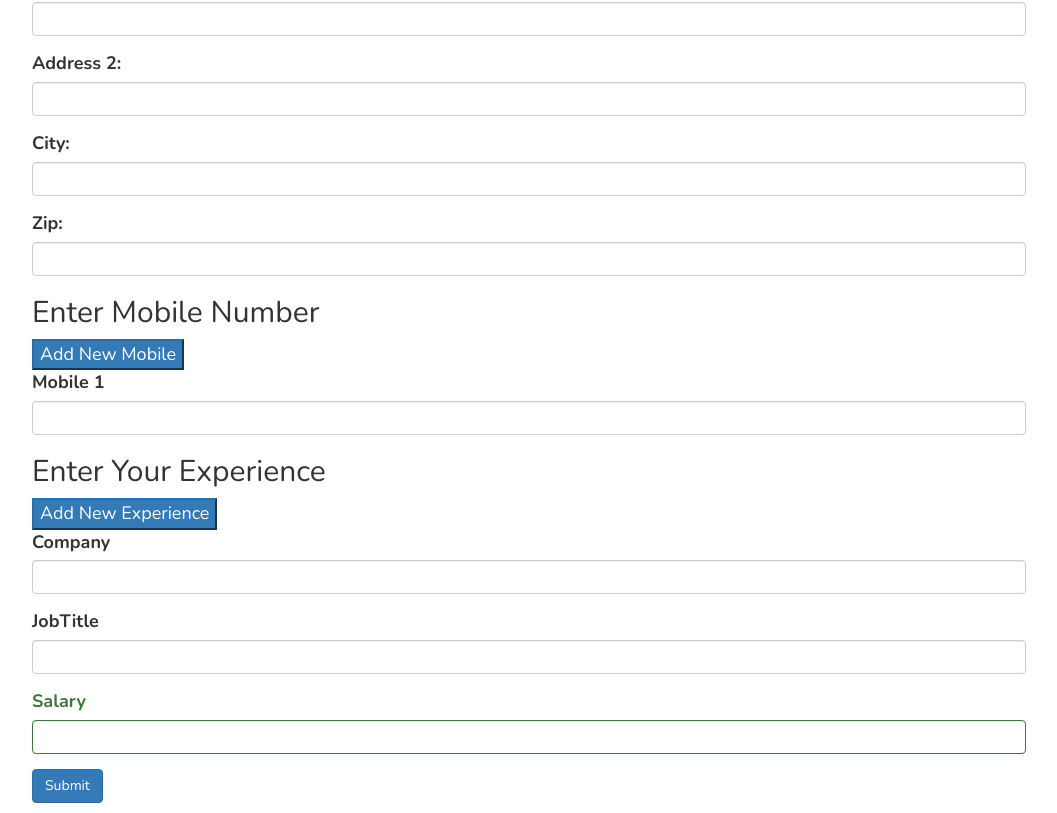
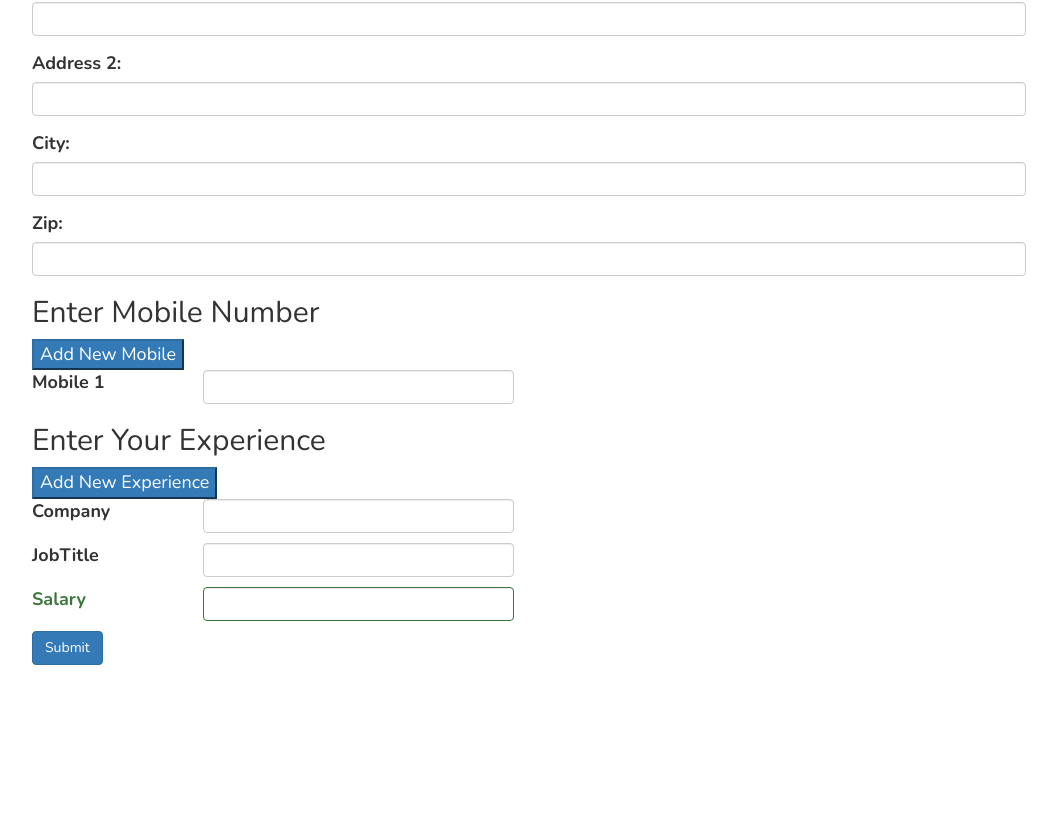
Before and after one commit to saiful-repository/angular-10-application, an Angular app: page /reactive-form in a window 1280 px wide. Shown: the part 367-1180 px from the top of the page, without its empty margins (111-1168 px from the left). After the commit the page ends 1047 px from the top, so only its background shows below. Built offline with nearby package versions, Linux system fonts and the light colour scheme.

Commit message:
Add delete function in reactive dynamic form

```diff
--- a/src/app/reactive-form/reactive-form.component.html
+++ b/src/app/reactive-form/reactive-form.component.html
@@ -38,29 +38,53 @@
   <h2>Enter Mobile Number</h2> <input type="button" class="btn-primary" value="Add New Mobile" (click)="addmobiles()" />
   <div formArrayName="mobiles">
     <div *ngFor="let mobile of mobiles.controls; let i=index">
+      <div class="row" style="margin-bottom:10px;">
         <div class="form-group" [class.has-error]="mobile.invalid && mobile.touched" [class.has-success]="mobile.valid">
-        <label class="control-label">Mobile {{i+1}}</label>
+          <label class="control-label col-sm-2">Mobile {{i+1}}</label>
+          <div class="col-sm-4">
             <input class="form-control" type="text" [formControlName]="i" />
+          </div>
+          <div class="col-sm-6">
+            <span *ngIf="i!=0" (click)="deleteMobile(i)" class="btn btn-danger">x</span>
+          </div>
+        </div>
       </div>
       </div>
     </div>
   <h2>Enter Your Experience</h2> <input type="button" class="btn-primary" value="Add New Experience" (click)="addexperience()" />
   <div formArrayName="experience" *ngFor="let experi of experience.controls; let i = index">
     <div [formGroupName]="i">
+      <div class="row" style="margin-bottom:10px;">
         <div class="form-group" [class.has-error]="experi.get('company').invalid && experi.get('company').touched" [class.has-success]="experi.get('company').valid">
-        <label class="control-label">Company</label>
+          <label class="control-label col-sm-2">Company</label>
+          <div class="col-sm-4">
             <input class="form-control" type="text" formControlName="company" [id]="'company'+i" />
           </div>
+          <div class="col-sm-2">
+            <span *ngIf="i!=0" (click)="deleteExperience(i)" class="btn btn-danger">x</span>
+          </div>
+        </div>
+      </div>
+      <div class="row" style="margin-bottom:10px;">
         <div class="form-group" [class.has-error]="experi.get('jobTitle').invalid && experi.get('jobTitle').touched" [class.has-success]="experi.get('jobTitle').valid">
-        <label class="control-label">JobTitle</label>
+          <label class="control-label col-sm-2">JobTitle</label>
+          <div class="col-sm-4">
             <input class="form-control" type="text" formControlName="jobTitle" [id]="'jobTitle'+i" />
           </div>
+        </div>
+      </div>
+      <div class="row" style="margin-bottom:10px;">
         <div class="form-group" [class.has-error]="experi.get('salary').invalid && experi.get('salary').touched" [class.has-success]="experi.get('salary').valid">
-        <label class="control-label">Salary</label>
+          <label class="control-label col-sm-2">Salary</label>
+          <div class="col-sm-4">
             <input class="form-control" type="text" formControlName="salary" [id]="'salary'+i" />
           </div>
         </div>
         </div>
-  <p> <button type="submit" class="btn btn-primary">Submit</button></p>
+      </div>
+    </div>
+  <div class="form-group">
+    <button type="submit" class="btn btn-primary">Submit</button>
+  </div>
 
 </form>
--- a/src/app/reactive-form/reactive-form.component.ts
+++ b/src/app/reactive-form/reactive-form.component.ts
@@ -66,6 +66,14 @@ export class ReactiveFormComponent implements OnInit {
     )
   }
 
+  deleteMobile(index) {
+   this.mobiles.removeAt(index)
+  }
+
+  deleteExperience(index) {
+    this.experience.removeAt(index)
+  }
+
   submitForm(newFormGroup: FormGroup) {
     newFormGroup.markAllAsTouched();
     if (newFormGroup.valid) {
```
Lines whose indentation alone changed are shown as unchanged.
